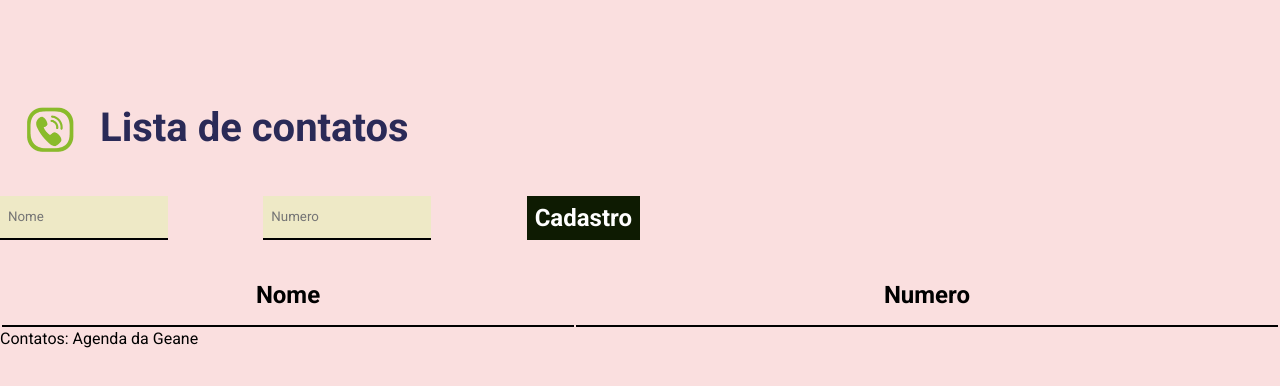
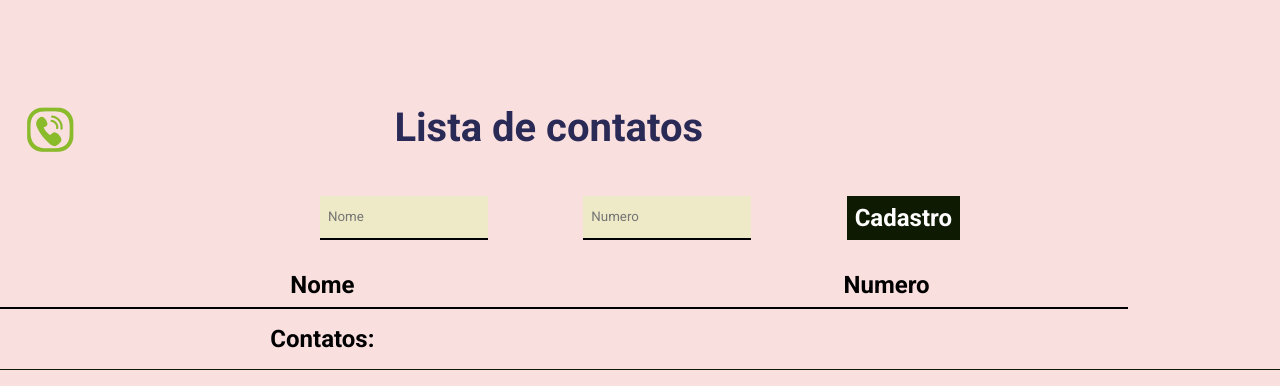
Before and after one commit to GeaneFarias/Lista-de-contatos, a plain HTML site: page Tabela de contato.html in a window 1280 px wide. Drawn offline with Linux system fonts and the light colour scheme.

Commit message:
Ultima versão

```diff
--- a/Tabela de contato.html
+++ b/Tabela de contato.html
@@ -20,12 +20,12 @@
     <form id="form-contato">
 
         <input type="text" id="nome-contato" placeholder="Nome"/>
-        <input type="number" id="num-contato" placeholder="Numero" />
+        <input type="tel" id="num-contato" placeholder="Numero" />
         <button type="submit">Cadastro</button>
 
     </form>
 
-    <table cellspacing="2">
+    <table cellspacing="0">
         <thead>
             <tr>
                 <th>
@@ -34,24 +34,20 @@
                 <th>
                     Numero
                 </th>
-
-
             </tr>
         </thead>
-    </table>
-
         <tbody>
 
 
         </tbody>
-
             <tfoot>
                 <tr>
                     <td>Contatos: </td>
-            <td id="nome-final"> Agenda da </td>
-            <td id="numero-final">Geane</td>
+                    <td id="nome-final">  </td>
+                    <td id="numero-final"></td>
                 </tr>
             </tfoot>
+    </table>
 
     </div>
 
--- a/index.js
+++ b/index.js
@@ -6,6 +6,7 @@ const numero = []
 let linhas = ''
 
 form.addEventListener('submit', function(e){
+
     e.preventDefault();
 
     const inputNomeContato = document.getElementById('nome-contato')
@@ -13,15 +14,13 @@ form.addEventListener('submit', function(e){
 
 
     let linha = '<tr>';
-    linha += `<th>Nome: </th>`
     linha += `<td> ${inputNomeContato.value}</td> `;
-    linha += `<th>Numero:</th>`
     linha += `<td> ${inputNumContato.value} </td>`;
     linha += '</tr>';
 
-   linhas += linha
+    linhas += linha
 
-    const corpoTabela = document.querySelector('table');
+    const corpoTabela = document.querySelector('tbody');
     corpoTabela.innerHTML = linhas
 
     inputNomeContato.value = ''
--- a/main.css
+++ b/main.css
@@ -16,10 +16,12 @@ header{
     margin-bottom: 40px;
 }
 
-header h1{
+
+header h1 {
     font-size: 40px;
     font-weight: bold;
     color: rgb(42, 42, 87);
+    margin-left: 23%;
 }
 
 .container{
@@ -35,6 +37,7 @@ form{
     max-width: 640px;
     width: 100%;
     justify-content: space-between;
+    margin-left: 25%;
     margin-bottom: 23px;
 }
 
@@ -67,7 +70,7 @@ table th{
     border-bottom: 2px solid #000;
     font-size: 24px;
     font-weight: bold;
-    padding: 16px;
+    padding: 8px;
 }
 
 table td{
```
Lines whose indentation alone changed are shown as unchanged.
